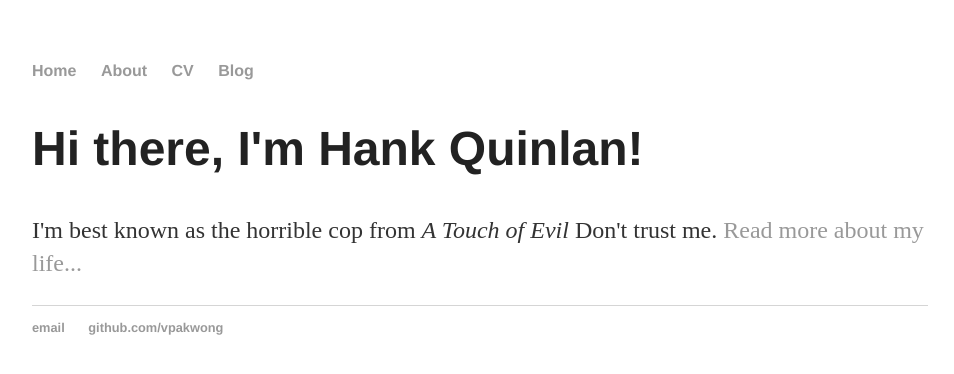
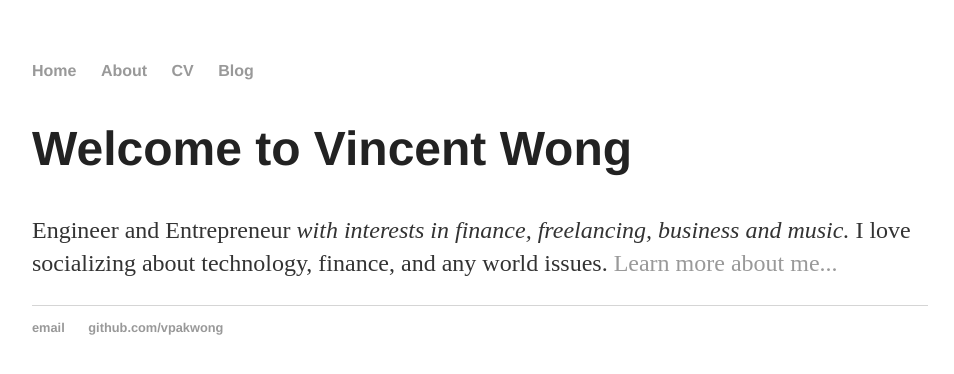
Before and after one commit to vincetallica/vincetallica.github.io, a Jekyll site: the page built from index.html, in a window 1280 px wide. Shown: the top 374 px of the page, without its empty margins (160-1114 px from the left). Built offline with Jekyll 4.4.1, drawn with Linux system fonts in a browser that asks for light colours.

Commit message:
mod index.html, w jekyll

```diff
--- a/index.html
+++ b/index.html
@@ -1,10 +1,10 @@
 ---
 layout: default
-title: Hank Quinlan, Horrible Cop
+title: Vincent Wong - Engineer & Entrepreneur
 ---
 <div class="blurb">
-	<h1>Hi there, I'm Hank Quinlan!</h1>
-	<p>I'm best known as the horrible cop from <em>A Touch of Evil</em> Don't trust me. <a href="/about">Read more about my life...</a></p>
+	<h1>Welcome to Vincent Wong</h1>
+	<p>Engineer and Entrepreneur <em>with interests in finance, freelancing, business and music.</em> I love socializing about technology, finance, and any world issues. <a href="/about">Learn more about me...</a></p>
 </div><!-- /.blurb -->
 
 <!--<!doctype html>
```
